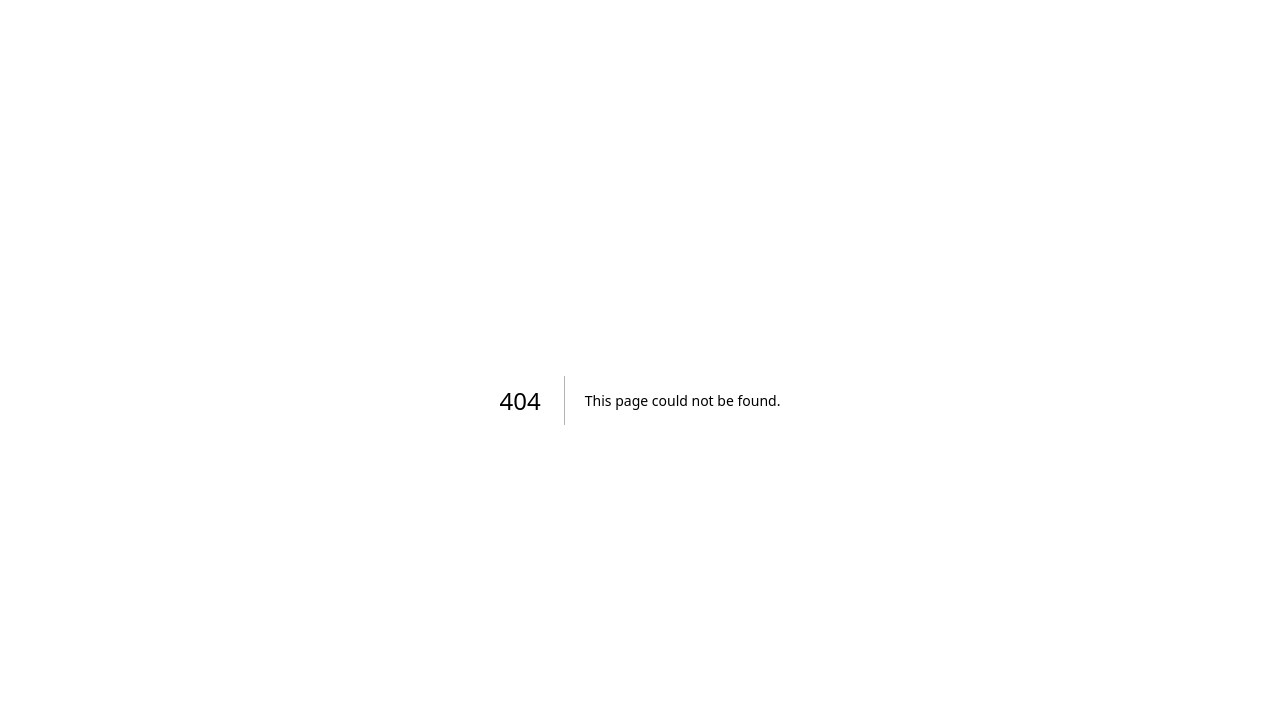
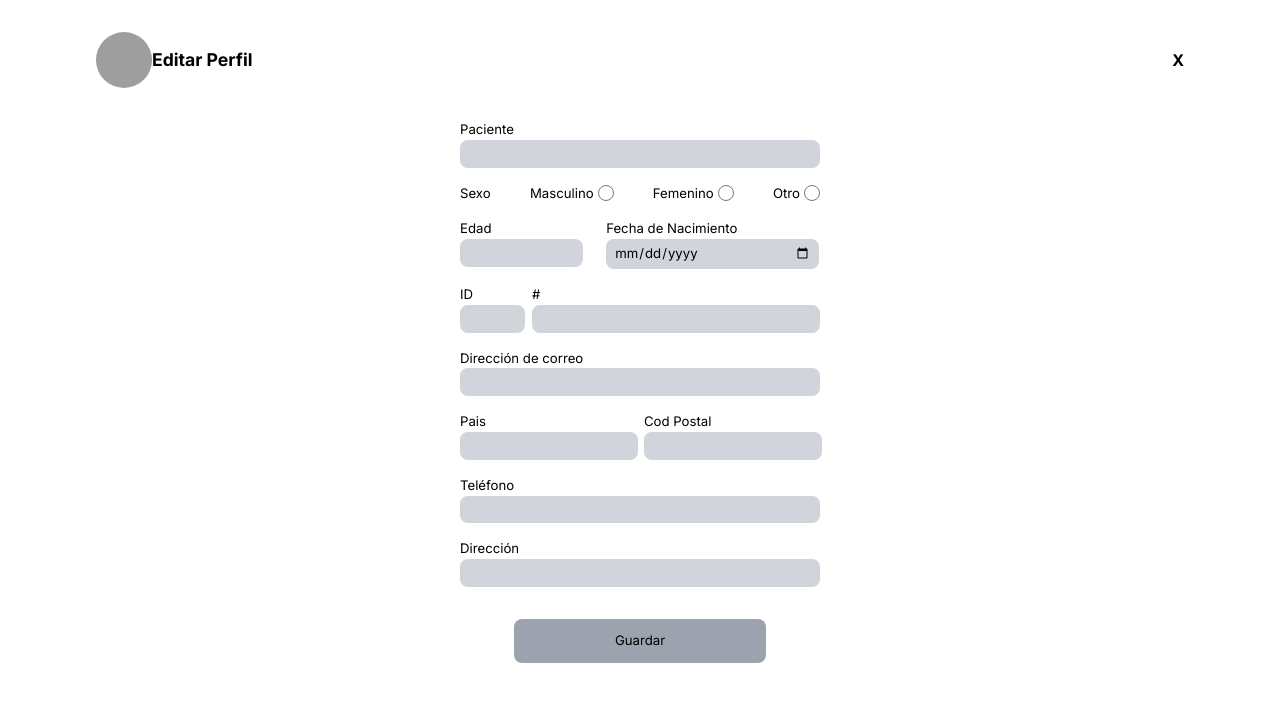
Before and after one commit to No-Country-simulation/c19-68-t-node-react, a Next.js app in the folder frontend/: page /doctor-edit-profile in a window 1280 px wide. Before the commit this address had no page. Shown: the top 702 px of the page. Built offline with nearby package versions, Linux system fonts and the light colour scheme; grey boxes are pictures that could not be loaded.

Commit message:
Created: doctor-edit-profile

```diff
--- /dev/null
+++ b/frontend/src/app/doctor-edit-profile/page.tsx
@@ -0,0 +1,92 @@
+import Input from "@/components/Input";
+
+const page = () => {
+  return (
+    <section className="w-screen h-screen">
+      <div className="w-[100%] h-[100%]">
+        <header className="w-[85%] h-[15%] m-auto flex items-center justify-between">
+          <div className="flex items-center">
+            <img
+              className="rounded-full w-14 h-14"
+              src="https://media.istockphoto.com/id/1337144146/es/vector/vector-de-icono-de-perfil-de-avatar-predeterminado.jpg?s=612x612&w=0&k=20&c=YiNB64vwYQnKqp-bWd5mB_9QARD3tSpIosg-3kuQ_CI="
+              alt=""
+            />
+            <h2 className="font-bold text-[17.6px]">Editar Perfil</h2>
+          </div>
+          <p className="font-bold">X</p>
+        </header>
+        <main className="w-[360px] m-auto">
+          <form className="flex flex-col gap-4 text-[13.2px]">
+            <label>
+              <span>Paciente</span>
+              <Input twClass="w-[100%]" type="string" />
+            </label>
+            <label className="flex justify-between">
+              <span>Sexo</span>
+              <article className="flex gap-x-1 items-center">
+                <span>Masculino</span>
+                <Input type="radio" twClass="w-4 h-4" name="genre" id="genre" />
+              </article>
+              <article className="flex gap-x-1 items-center">
+                <span>Femenino</span>
+                <Input type="radio" twClass="w-4 h-4" name="genre" id="genre" />
+              </article>
+              <article className="flex gap-x-1 items-center">
+                <span>Otro</span>
+                <Input type="radio" twClass="w-4 h-4" name="genre" id="genre" />
+              </article>
+            </label>
+            <label className="flex gap-[23px]">
+              <div>
+                <span>Edad</span>
+                <Input twClass="w-[123.17px]" type="string" />
+              </div>
+              <div>
+                <span>Fecha de Nacimiento</span>
+                <Input twClass="w-[213.34px]" type="date" />
+              </div>
+            </label>
+            <label className="flex justify-between">
+              <div className="w-[18%] flex flex-col">
+                <span>ID</span>
+                <Input twClass="w-[100%]" type="string" />
+              </div>
+              <div className="w-[80%] flex flex-col">
+                <span>#</span>
+                <Input twClass="w-[100%]" type="string" />
+              </div>
+            </label>
+            <label>
+              <span>Dirección de correo</span>
+              <Input twClass="w-[100%]" type="string" />
+            </label>
+            <label className="flex gap-[6px]">
+              <div className="flex flex-col">
+                <span>Pais</span>
+                <Input twClass="w-[177.88px]" type="string" />
+              </div>
+              <div  className="flex flex-col">
+                <span>Cod Postal</span>
+                <Input twClass="w-[177.88px]" type="string" />
+              </div>
+            </label>
+            <label>
+              <span>Teléfono</span>
+              <Input twClass="w-[100%]" type="number" />
+            </label>
+            <label>
+              <span>Dirección</span>
+              <Input twClass="w-[100%]" type="string" />
+            </label>
+
+            <button className="w-[70%] rounded-lg bg-gray-400 py-3 m-auto my-4">
+              Guardar
+            </button>
+          </form>
+        </main>
+      </div>
+    </section>
+  );
+};
+
+export default page;
```
